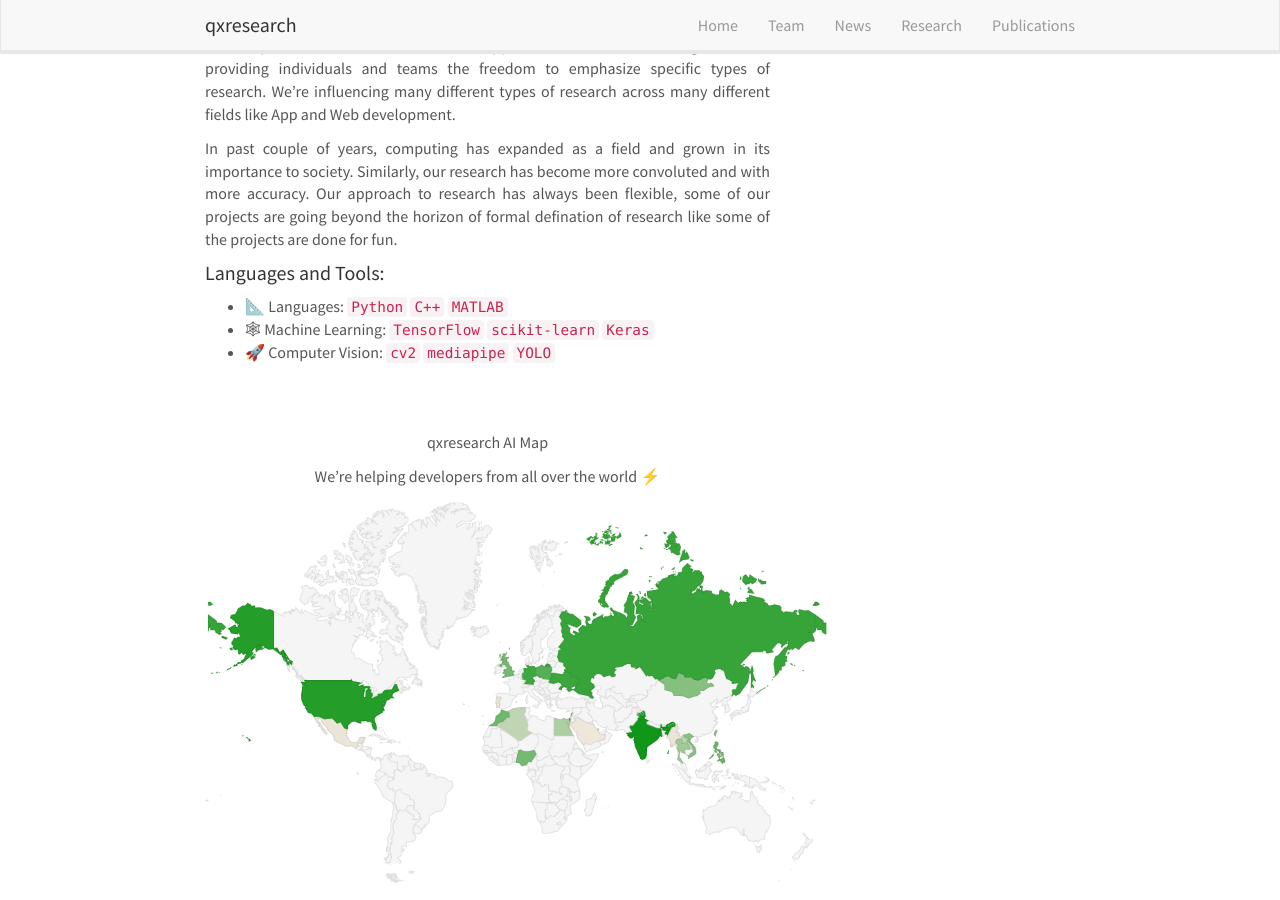
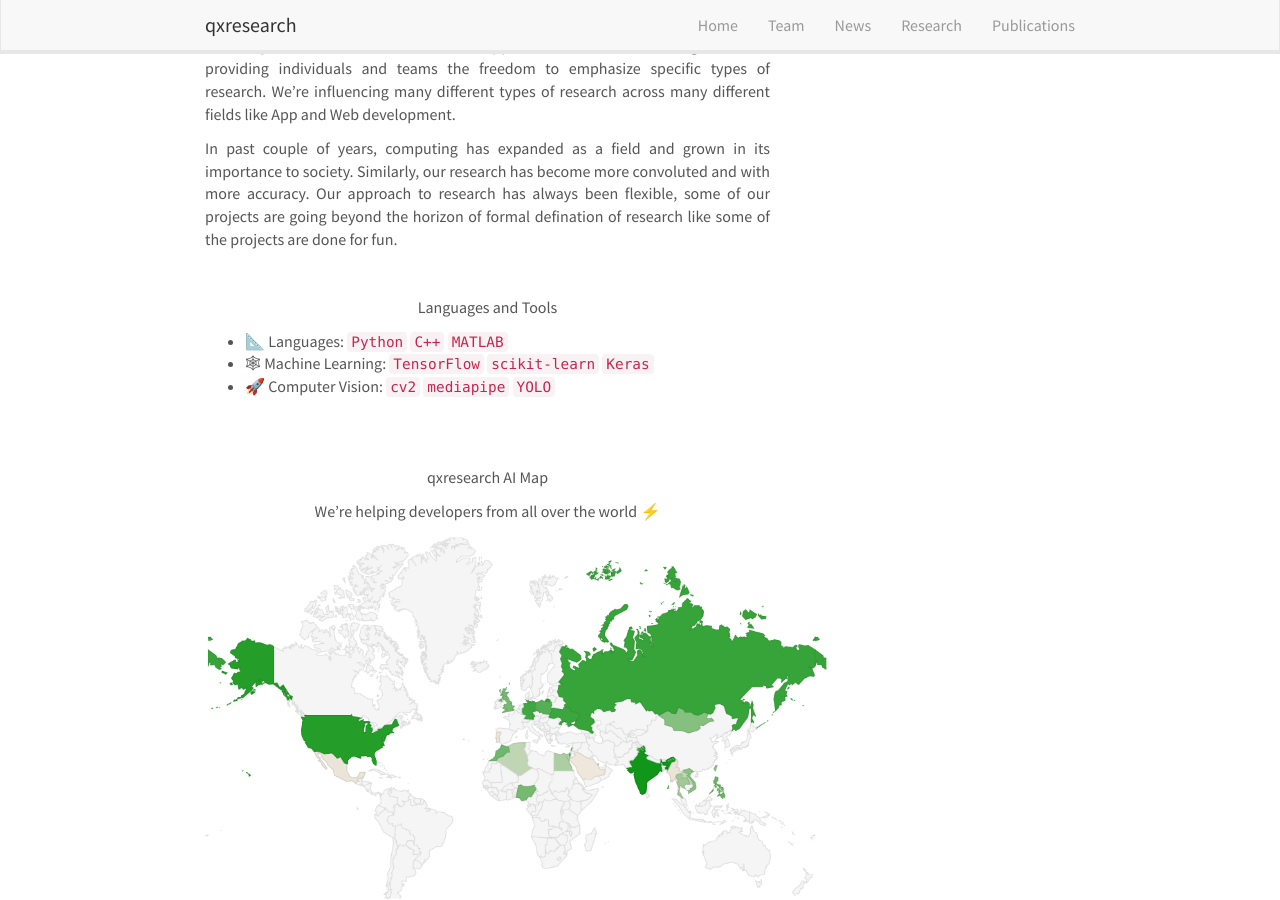
Before and after one commit to qxresearch/qxresearch.github.io, a Jekyll site: the page built from _pages/home.md, in a window 1280 px wide and 900 px high, scrolled down 493 px. Built offline with Jekyll 4.4.1, drawn with Linux system fonts in a browser that asks for light colours; nearby versions of some CDN libraries; comment, search, counter and statistics services are not loaded.

Commit message:
Update home.md

```diff
--- a/_pages/home.md
+++ b/_pages/home.md
@@ -16,12 +16,15 @@ As an organization, we maintain a portfolio of research projects and research pa
 
 In past couple of years, computing has expanded as a field and grown in its importance to society. Similarly, our research has become more convoluted and with more accuracy. Our approach to research has always been flexible, some of our projects are going beyond the horizon of formal defination of research like some of the projects are done for fun.
 
-#### Languages and Tools:
+<br>
+
+<p align="center">
+  Languages and Tools
+</p>
 
  * 📐 Languages: `Python` `C++` `MATLAB`
  * 🕸 Machine Learning: `TensorFlow` `scikit‑learn` `Keras`
  * 🚀 Computer Vision: `cv2` `mediapipe` `YOLO`
-
 
 <br>
 <br>
@@ -29,7 +32,6 @@ In past couple of years, computing has expanded as a field and grown in its impo
 <p align="center">
   qxresearch AI Map
 </p>
-
 
  <p align="center">
    We're helping developers from all over the world ⚡
```
